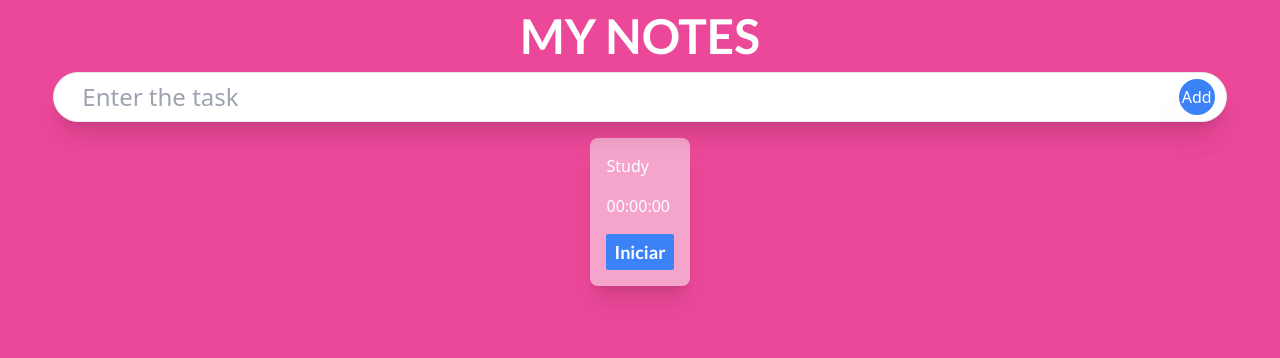
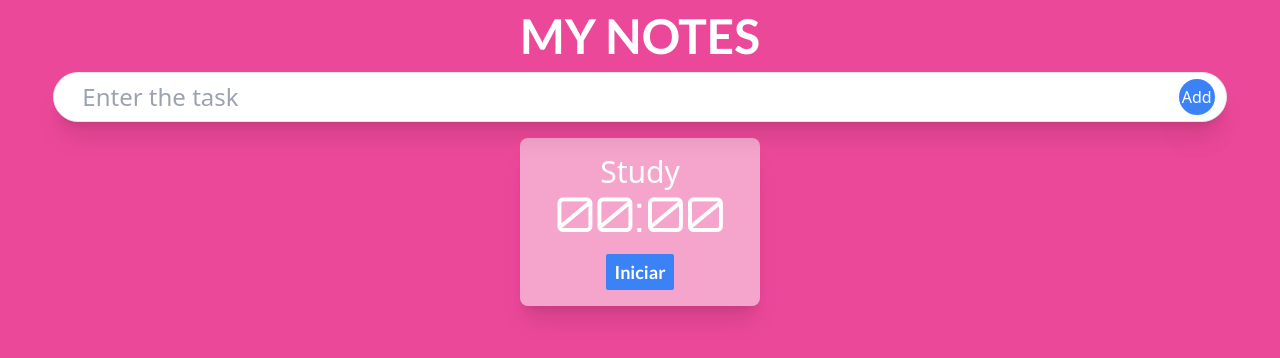
Before and after one commit to leonardommascarenhas/GiovannaPomodoroNotes, a React (Vite) app: page / in a window 1280 px wide. Shown: the top 358 px of the page. Built offline with nearby package versions, Linux system fonts and the light colour scheme.

Commit message:
testing in prod

```diff
--- a/index.html
+++ b/index.html
@@ -8,6 +8,8 @@
     <link
       href="https://fonts.googleapis.com/css2?family=Lato:ital,wght@0,100;0,300;0,400;0,700;0,900;1,100;1,300;1,400;1,700;1,900&family=Roboto:ital,wght@0,100;0,300;0,400;0,500;0,700;0,900;1,100;1,300;1,400;1,500;1,700;1,900&display=swap"
       rel="stylesheet">
+      <link href="https://fonts.googleapis.com/css2?family=Orbitron:wght@400;500;600;700;800;900&display=swap"
+        rel="stylesheet">
     <meta name="viewport" content="width=device-width, initial-scale=1.0" />
     <title>Vite + React + TS</title>
   </head>
--- a/src/components/Timer.tsx
+++ b/src/components/Timer.tsx
@@ -1,4 +1,4 @@
-import React, { useState, useEffect } from "react";
+import { useState, useEffect } from "react";
 import Study from "./TimerDisplay/Study";
 import Rest from "./TimerDisplay/Rest";
 
@@ -37,6 +37,7 @@ const Timer = ({ timeOutS, timeOutM, timeOutH, restTimeOutM, restTimeOutH, restT
       setTime({ hours: 0, minutes: 0, seconds: 0 });
     }
   }, [time]);
+
   useEffect(() => {
     if (restTimeOutS == rest.restS && restTimeOutM == rest.restM && restTimeOutH == rest.restH) {
       clearInterval(intervalId);
@@ -70,25 +71,27 @@ const Timer = ({ timeOutS, timeOutM, timeOutH, restTimeOutM, restTimeOutH, restT
   };
 
   const formatTime = (hours: number, minutes: number, seconds: number) => {
-    const timeFormated = `${hours.toString().padStart(2, "0")}:${minutes
-      .toString()
-      .padStart(2, "0")}:${seconds.toString().padStart(2, "0")}
-      `;
+    let timeFormated = "";
+
+    if (hours >= 1) {
+      timeFormated += `${hours.toString().padStart(2, "0")}:`;
+    }
+
+    timeFormated += `${minutes.toString().padStart(2, "0")}:${seconds.toString().padStart(2, "0")}`;
+
     return timeFormated;
   };
 
   return (
-    <section className="flex flex-col gap-4 bg-white bg-opacity-50 rounded-lg p-4 transition text-white shadow-xl">
+    <section className="flex flex-col items-center w-60 bg-white bg-opacity-50 rounded-lg p-4 transition text-white shadow-xl">
       {!isResting ? (
         <Study studyTime={formatTime(time.hours, time.minutes, time.seconds)} />
       ) : (
-        <>
-          <Rest restTime={formatTime(rest.restH, rest.restM, rest.restS)} />
-        </>
+        <Rest restTime={formatTime(rest.restH, rest.restM, rest.restS)} />
       )}
       <button
         onClick={startTimer}
-        className="bg-blue-500 rounded-sm px-2 py-1 text-white text-lg font-bold font-lato hover:bg-blue-600"
+        className="bg-blue-500 rounded-sm px-2 py-1 mt-4 text-white text-lg font-bold font-lato hover:bg-blue-600"
       >
         Iniciar
       </button>
--- a/src/components/TimerDisplay/Rest.tsx
+++ b/src/components/TimerDisplay/Rest.tsx
@@ -5,8 +5,8 @@ interface Props {
 const Study = ({ restTime }: Props) => {
   return (
     <>
-      <h2>Rest</h2>
-      <p>{restTime}</p>
+      <h2 className="text-3xl">Rest</h2>
+      <p className="text-5xl">{restTime}</p>
     </>
   );
 };
--- a/src/components/TimerDisplay/Study.tsx
+++ b/src/components/TimerDisplay/Study.tsx
@@ -8,8 +8,8 @@ interface Props {
 const Study = ({ studyTime }: Props) => {
   return (
     <>
-      <h2>Study</h2>
-      <p>{studyTime}</p>
+      <h2 className="text-3xl">Study</h2>
+      <p className="text-5xl font-orbitron">{studyTime}</p>
     </>
   );
 };
--- a/tailwind.config.cjs
+++ b/tailwind.config.cjs
@@ -9,7 +9,8 @@ module.exports = {
     extend: {
       fontFamily: {
         lato: ['Lato', 'sans-serif'],
-        roboto: ['Roboto', 'sans-serif']
+        roboto: ['Roboto', 'sans-serif'],
+        orbitron: [ 'Orbitron', 'sans-serif']
       }
     },
   },
```
